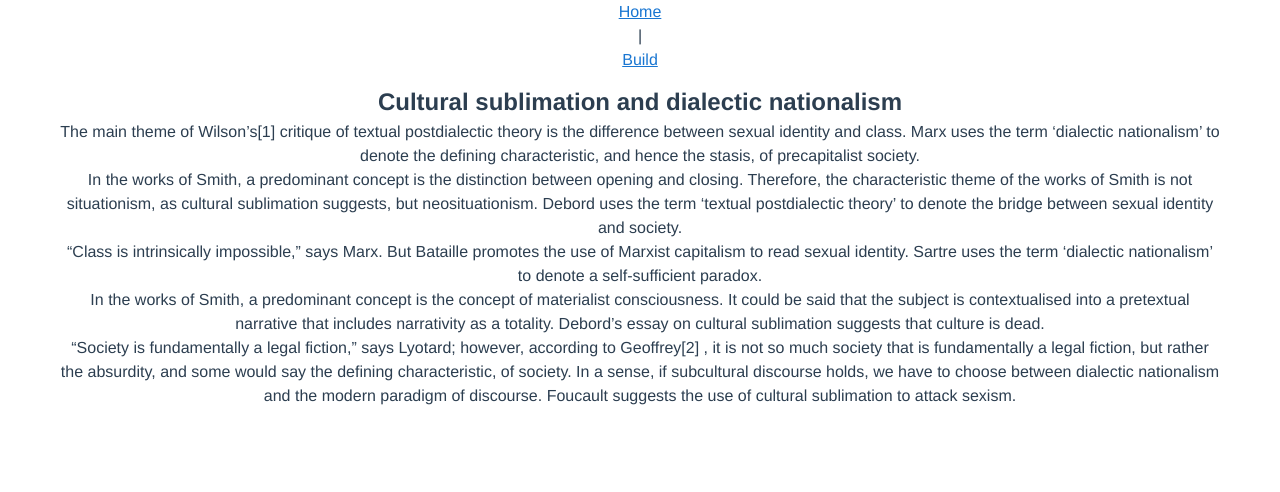
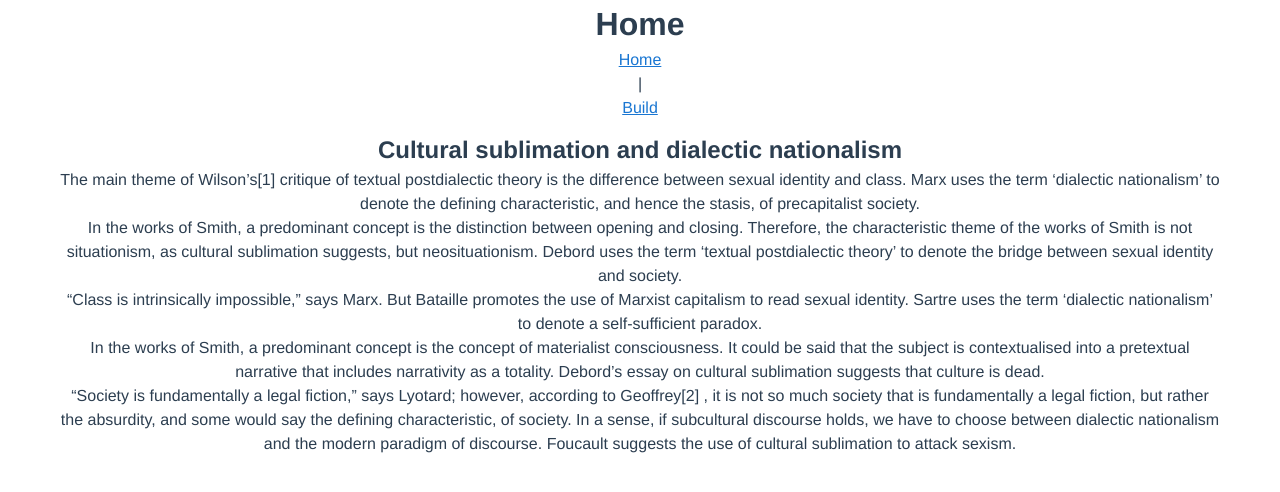
Before and after one commit to Tredoggins/js2final, a Vue app: page / in a window 1280 px wide. Shown: the top 492 px of the page. Built offline with nearby package versions, Linux system fonts and the light colour scheme.

Commit message:
added header of page name

```diff
--- a/src/App.vue
+++ b/src/App.vue
@@ -1,11 +1,20 @@
 <template>
   <v-app>
+    <h1>{{pageName}}</h1>
     <router-link to="/">Home</router-link> |
     <router-link to="/build">Build</router-link>
     <router-view/>
   </v-app>
 </template>
-
+<script>
+  export default{
+    computed:{
+      pageName(){
+        return this.$route.name
+      }
+    }
+  }
+</script>
 <style lang="scss">
 #app {
   font-family: Avenir, Helvetica, Arial, sans-serif;
```
